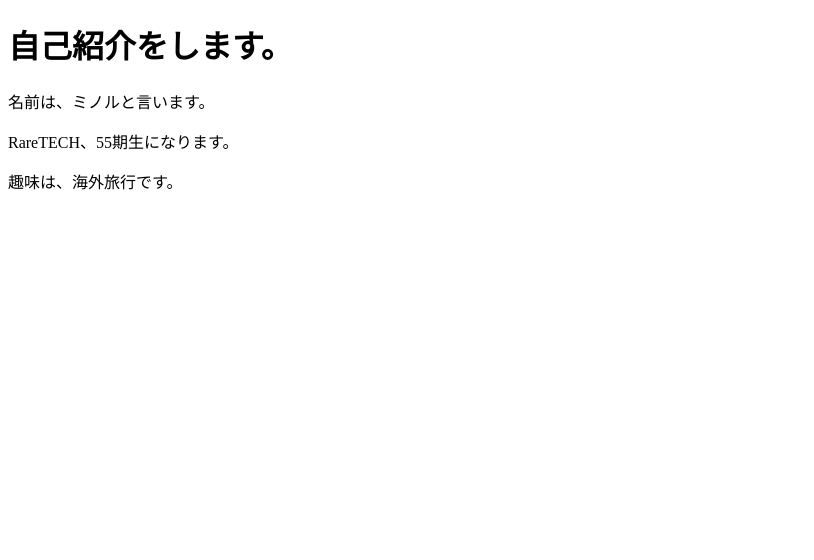
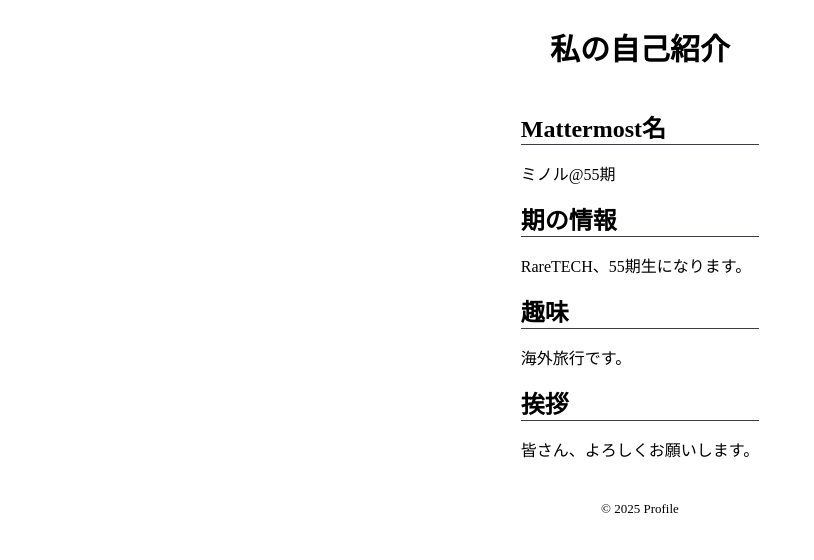
Before and after one commit to minoru0220/HTML_Test_App, a plain HTML site: page index.html in a window 1280 px wide. Shown: the whole page, without its empty margins (0-814 px from the left). Drawn offline with Linux system fonts and the light colour scheme.

Commit message:
second commit

```diff
--- a/index.html
+++ b/index.html
@@ -3,11 +3,28 @@
 <head>
   <meta charset="utf-8">
   <title>自己紹介</title>
+  <meta name="description" content="自己紹介サイト" />
+  <meta name="viewport" content="width=device-width, initial-scale=1">
+  <link rel="stylesheet" href="styles.css">
 </head>
 <body>
-  <h1>自己紹介をします。</h1>
-  <p>名前は、ミノルと言います。</p>
-  <p>RareTECH、55期生になります。</p>
-  <p>趣味は、海外旅行です。</p>
+  <section class="section" id="profile">
+    <h1 class="section-title01">私の自己紹介</h1>
+      <div class="profile">
+         <div class="profile-info">
+          <h2 class="section-title">Mattermost名</h2>
+            <p>ミノル@55期</p>
+          <h2 class="section-title">期の情報</h2>
+            <p>RareTECH、55期生になります。</p>
+          <h2 class="section-title">趣味</h2>
+            <p>海外旅行です。</p>
+          <h2 class="section-title">挨拶</h2>
+            <p>皆さん、よろしくお願いします。</p>
+          </div>
+      </div>
+    </section>
 </body>
+<footer class="footer">
+      <p>&copy; 2025 Profile</p>
+    </footer>
 </html>
--- /dev/null
+++ b/styles.css
@@ -0,0 +1,47 @@
+* {
+  margin: 0;
+  padding: 0;
+  box-sizing: border-box;
+}
+
+.page-wrapper {
+  width: 100%;
+  padding: 0 40px;
+  max-width: 1280px;
+  margin: 0 auto;
+}
+
+.section {
+  display: flex;
+  flex-direction: column;
+  align-items: center;
+  gap: 40px;
+}
+
+.section-title {
+  border-bottom: solid 1px #383e45;
+}
+
+
+.profile {
+  display: flex;
+  align-items: center;
+  gap: 40px;
+}
+
+.profile-info {
+  display: flex;
+  flex-direction: column;
+  gap: 16px;
+}
+
+.footer {
+  font-size: small;
+  padding: 40px 0;
+  text-align: center;
+}
+
+.section-title01 {
+  font-size:  30px;
+  margin-top: 25px;
+}
```
